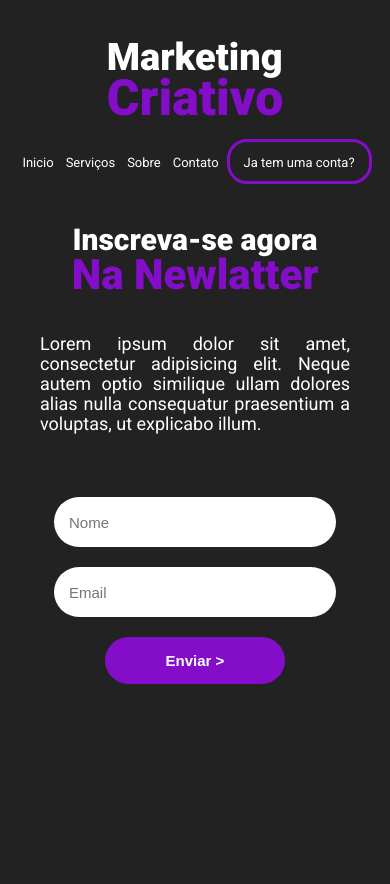
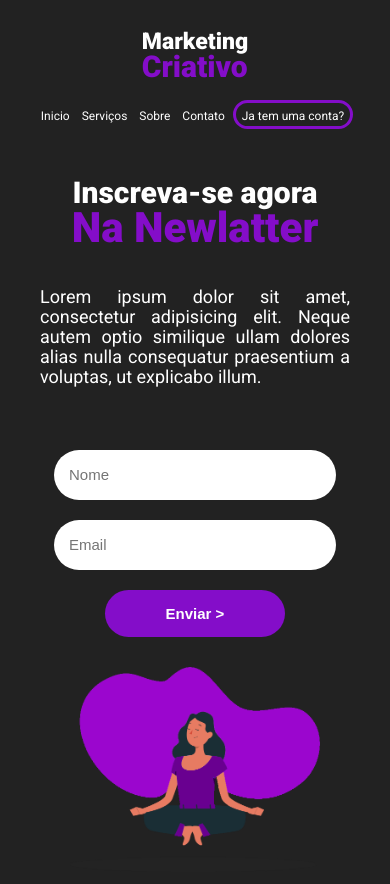
Before and after one commit to RomuloQuintas/Estudos, a plain HTML site: page Front-End/HTML_CSS/Projetos/ladingPage1/index.html in a window 390 px wide. Before the commit the page ends 844 px from the top, so only its background shows below. Drawn offline with Linux system fonts and the light colour scheme.

Commit message:
add itens

```diff
--- a/Front-End/HTML_CSS/Projetos/ladingPage1/index.html
+++ b/Front-End/HTML_CSS/Projetos/ladingPage1/index.html
@@ -6,6 +6,7 @@
     <title>Lading Page</title>
     <link rel="stylesheet" href="styles/style.css">
     <link rel="stylesheet" href="styles/media.css">
+    <link rel="shortcut icon" href="componentes/imgs/roxo.ico.png" type="img/x-icon">
 </head>
 <body>
     <header>
--- a/Front-End/HTML_CSS/Projetos/ladingPage1/styles/media.css
+++ b/Front-End/HTML_CSS/Projetos/ladingPage1/styles/media.css
@@ -4,8 +4,17 @@
         flex-direction: column;
     }
 
+    #inscrevase{
+        padding: 2px;
+    }
+
+    h1{
+        font-size: 23px;
+        line-height: 3px;
+    }
+
     h1 > span{
-        font-size: 50px;
+        font-size: 30px;
         line-height: 15px;
     }
 
@@ -47,9 +56,6 @@
 
     }
 
-    img{
-        display: none;
-    }
 
     ul{
         padding: 0;
@@ -59,7 +65,14 @@
         padding: 0px;
         margin: 4px;
         font-weight: lighter;
-        font-size: 13px;
+        font-size: 12px;
 
     }
+
+    img{
+        display: block;
+        width: 250px;
+        margin-left: auto;
+        margin-right: auto;
+    }
 }
```
Also changed, not shown: Front-End/HTML_CSS/Projetos/ladingPage1/componentes/imgs/roxo.ico.png (added).
